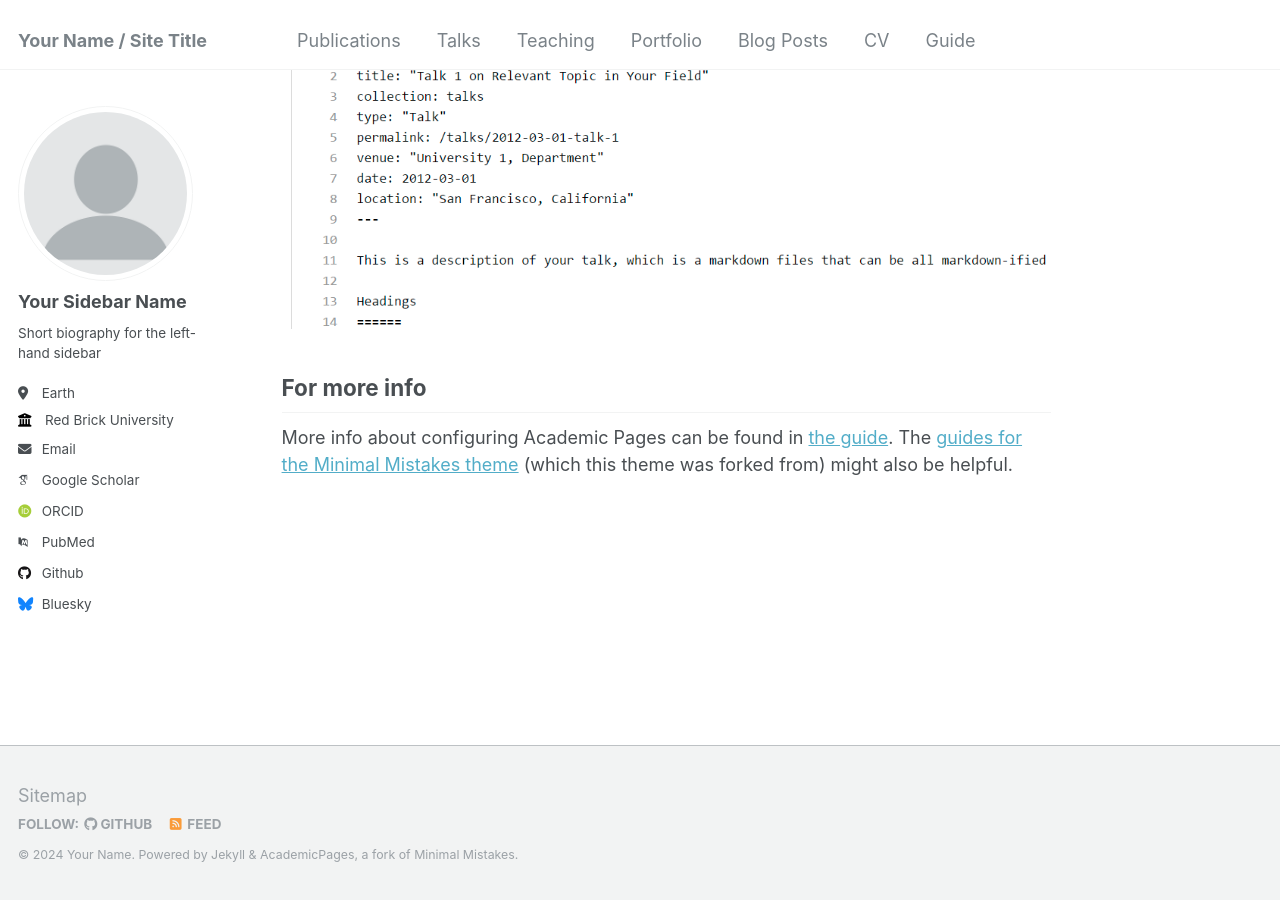
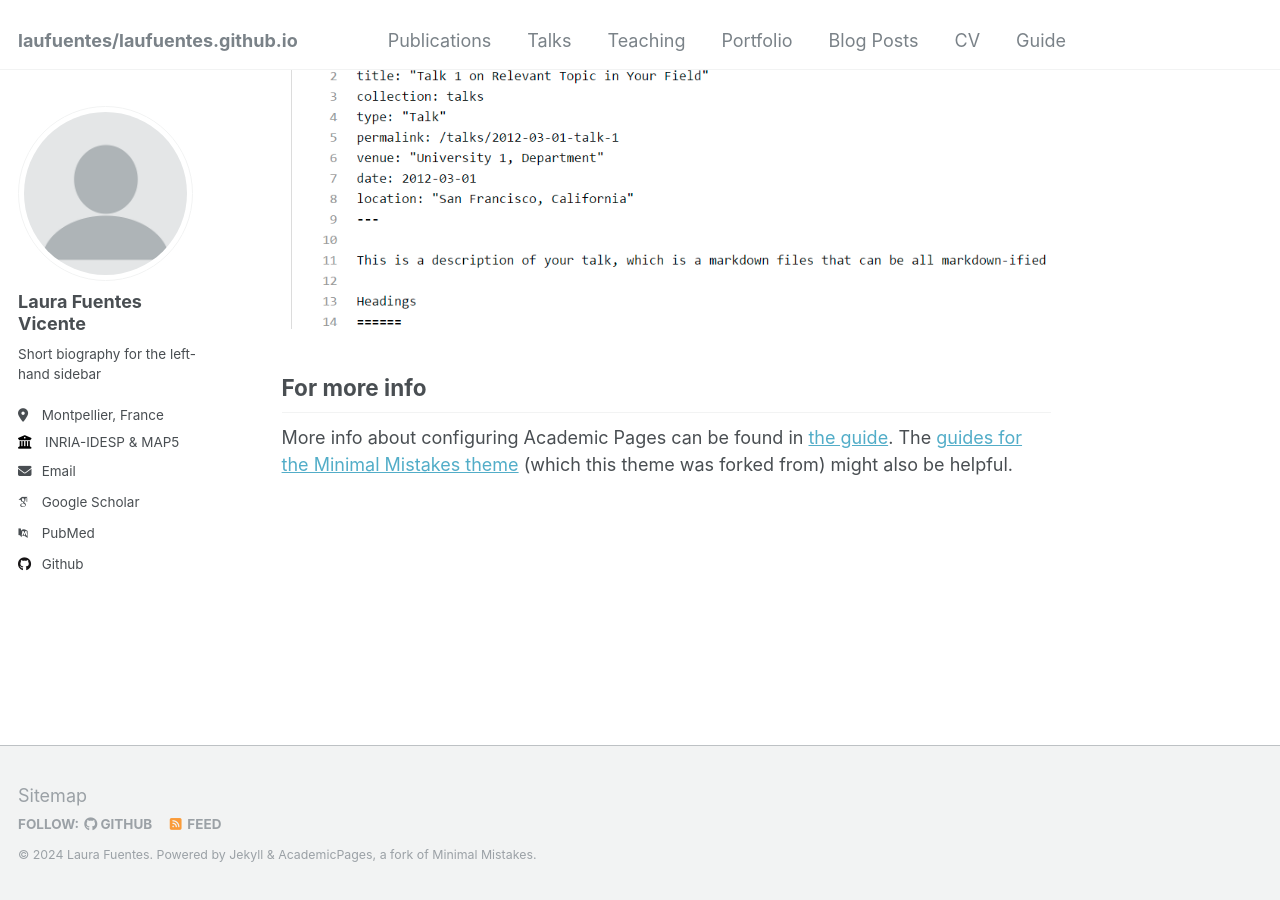
Before and after one commit to laufuentes/laufuentes.github.io, a Jekyll site: the page built from _pages/about.md, in a window 1280 px wide and 900 px high, scrolled down 2660 px. Built offline with Jekyll 4.4.1, drawn with Linux system fonts in a browser that asks for light colours; some web fonts are replaced.

Commit message:
Update _config.yml

```diff
--- a/_config.yml
+++ b/_config.yml
@@ -8,9 +8,9 @@
 
 # Basic Site Settings
 locale                   : "en-US"
-title                    : "Your Name / Site Title"
+title                    : "laufuentes/laufuentes.github.io "
 title_separator          : "-"
-name                     : &name "Your Name"
+name                     : &name "Laura Fuentes"
 description              : &description "personal description"
 url                      : https://academicpages.github.io # the base hostname & protocol for your site e.g. "https://mmistakes.github.io"
 baseurl                  : "" # the subpath of your site, e.g. "/blog"
@@ -22,20 +22,15 @@ repository               : "academicpages/academicpages.github.io"
 author:
   # Biographic information
   avatar           : "profile.png"
-  name             : "Your Sidebar Name"
-  pronouns         : # example: "she/her"
+  name             : "Laura Fuentes Vicente"
   bio              : "Short biography for the left-hand sidebar"
-  location         : "Earth"
-  employer         : "Red Brick University"
-  uri              : # URL
-  email            : "none@example.org"
+  location         : "Montpellier, France"
+  employer         : "INRIA-IDESP & MAP5"
+  email            : "laura.fuentes-vicente@inria.fr"
 
   # Academic websites
   arxiv            : # URL - Update with the correct link to your profile
   googlescholar    : "https://scholar.google.com/citations?user=PS_CX0AAAAAJ"
-  impactstory      : # URL
-  orcid            : "http://orcid.org/yourorcidurl"
-  semantic         : # URL
   pubmed           : "https://www.ncbi.nlm.nih.gov/pubmed/?term=john+snow"
   researchgate     : # URL
 
@@ -48,30 +43,8 @@ author:
   stackoverflow    : # User number or user number and name (i.e., use "1" or "1/jeff-atwood")
 
   # Social media
-  bluesky          : "bsky.app" # Replace this with you Bluesky username
-  facebook         : # Username
-  flickr           : # Username
-  foursquare       : # Username
-  goodreads        : # Username
-  google_plus      : # Username
-  keybase          : # Username
-  instagram        : # Username
-  lastfm           : # Username
   linkedin         : # Username
-  mastodon         : # URL
-  medium           : # URL
-  pinterest        : # Username
-  soundcloud       : # Username
-  steam            : # Username
-  telegram         : # URL
-  tumblr           : # Username
-  twitter          : # Username for X / Twitter
-  vine             : # Username
-  weibo            : # Username
-  wikipedia        : # Username
-  xing             : # Username
-  youtube          : # Username
-  zhihu            : # URL
+
 
 # Publication Category - The following the list of publication categories and their headings
 publication_category:
```
